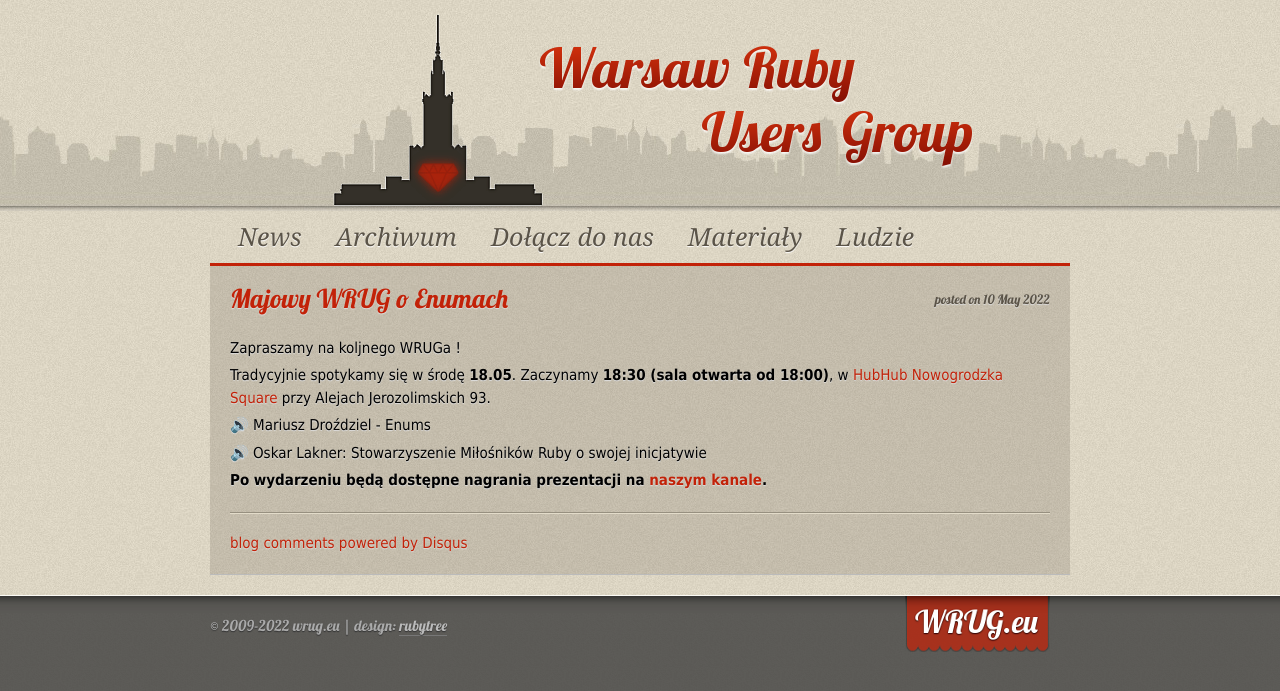
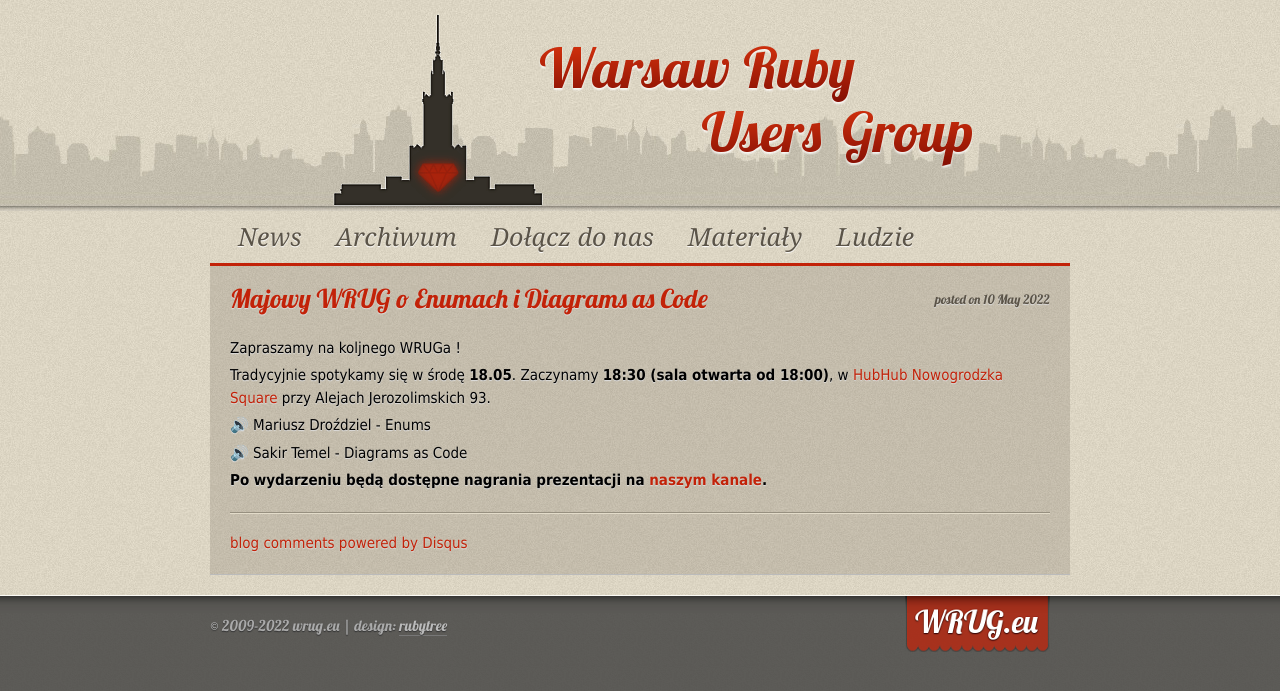
Before and after one commit to wrug/wrug.eu, a Jekyll site: the page built from _posts/2022-05-10-spotkanie-w-maju.md, in a window 1280 px wide. Shown: the top 691 px of the page. Built offline with Jekyll 4.4.1, drawn with Linux system fonts in a browser that asks for light colours; comment, search, counter and statistics services are not loaded.

Commit message:
Add Sakir as speaker

```diff
--- a/_posts/2022-05-10-spotkanie-w-maju.md
+++ b/_posts/2022-05-10-spotkanie-w-maju.md
@@ -1,6 +1,6 @@
 ---
 layout: post
-title: Majowy WRUG o Enumach
+title: Majowy WRUG o Enumach i Diagrams as Code
 ---
 
 Zapraszamy na koljnego WRUGa !
@@ -9,7 +9,7 @@
 
 🔊 Mariusz Droździel - Enums
 
-🔊 Oskar Lakner: Stowarzyszenie Miłośników Ruby o swojej inicjatywie
+🔊 Sakir Temel - Diagrams as Code
 
 
 Po wydarzeniu będą dostępne nagrania prezentacji na [naszym kanale](https://www.youtube.com/channel/UCfpVS9gIDwdJETGsBZSm5Xw).
```
